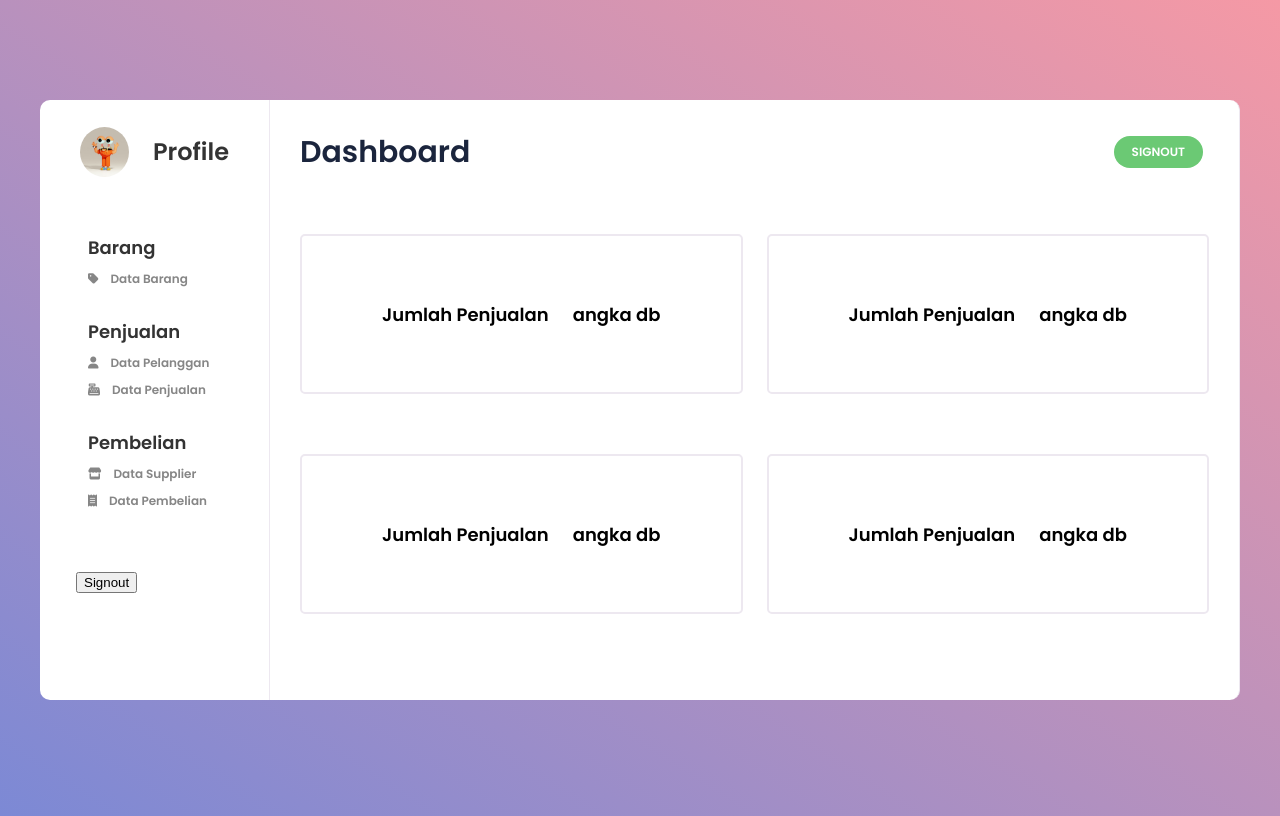
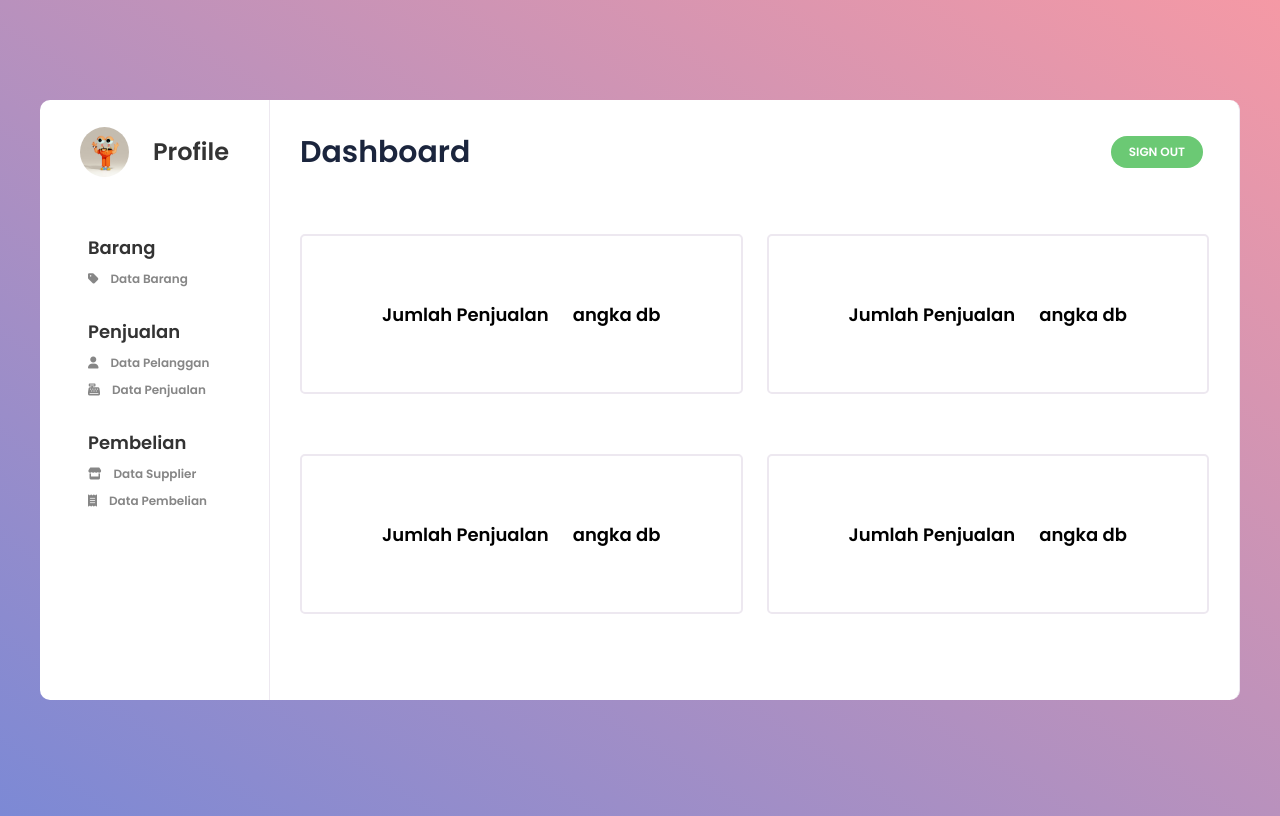
Before and after one commit to sharenalicia/binus-idim-tk4, a PHP site: page /dashboard.php in a window 1280 px wide. Run offline with PHP 8.4, Linux system fonts and the light colour scheme; the visitor is signed in with stand-in values (Sample User, id 1); some libraries are stand-ins or nearby versions.

Commit message:
dashboard 3

```diff
--- a/dashboard.php
+++ b/dashboard.php
@@ -78,9 +78,6 @@ if (!isset($_SESSION['idpengguna'])){
                     </ul>
                 </section>
             </nav>
-            <div class="signout">
-                <input type="submit" class="button" value="Signout">
-            </div>
         </header>
 
         <main class="content-wrap">
@@ -88,10 +85,10 @@ if (!isset($_SESSION['idpengguna'])){
 			    <h1>Dashboard</h1>
 
                 <div class="action">
-				<button>
-					Signout
-				</button>
-			</div>
+				    <button>
+					    Sign out
+				    </button>
+			    </div>
 		    </header>
             <div class="content">
                 <section class="content-1">
```
Also changed, not shown: 1 other file.
